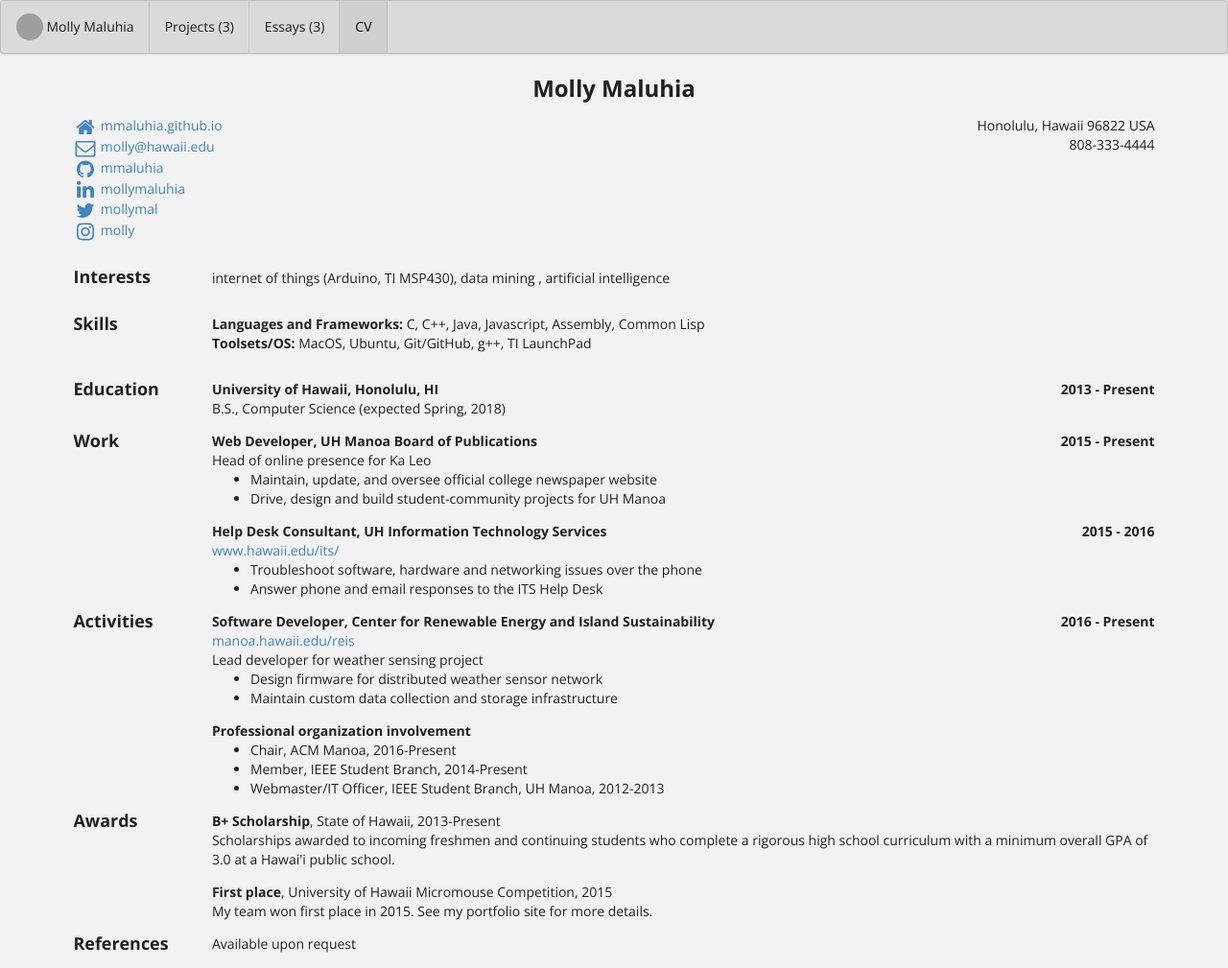
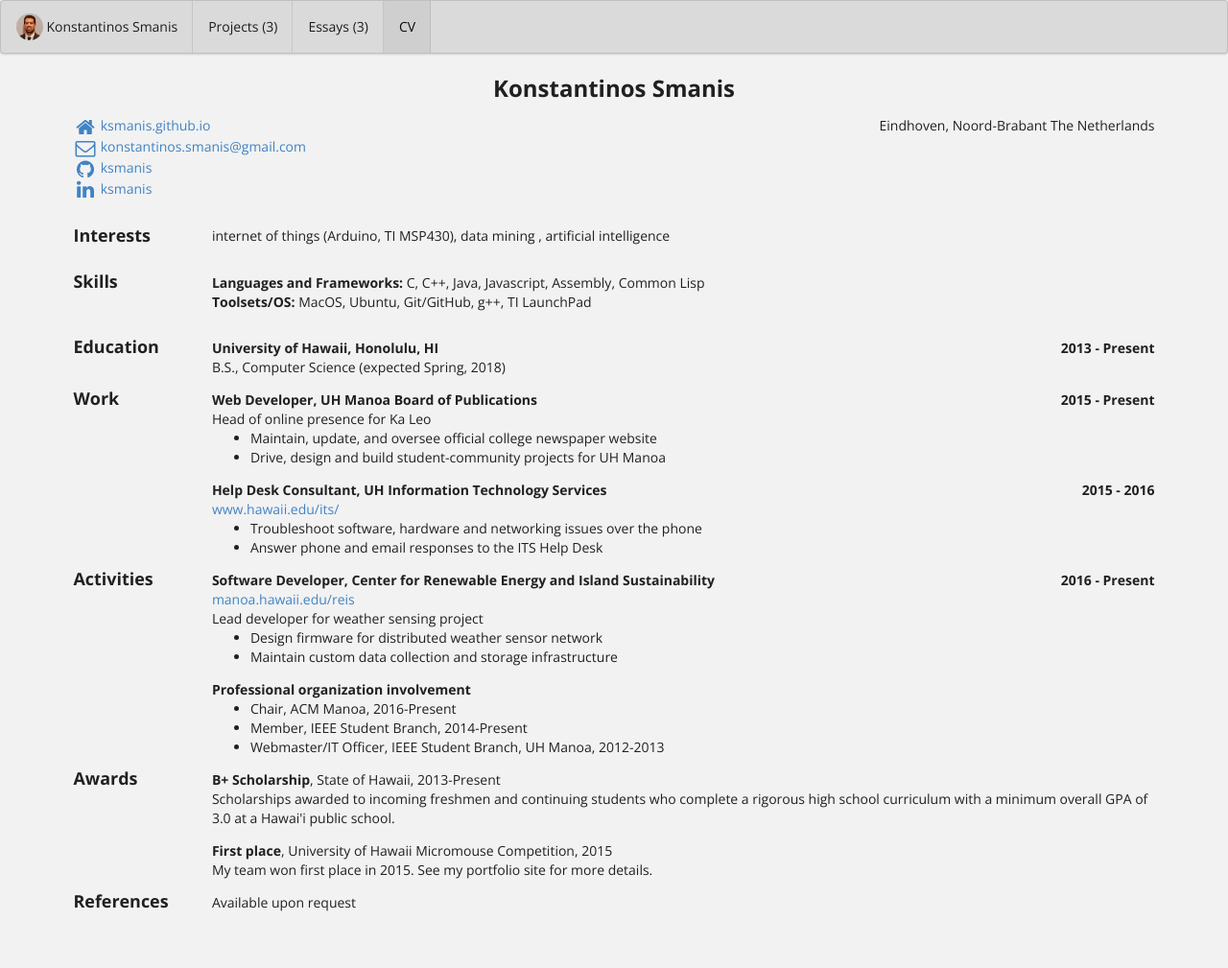
Before and after one commit to KSmanis/ksmanis.github.io, a Jekyll site: the page built from bio/index.html, in a window 1280 px wide. Shown: the whole page at 96% size. Built offline with Jekyll 4.4.1, drawn with Linux system fonts in a browser that asks for light colours; after the commit the page ends 965 px from its top, so only the background shows below that; grey boxes are pictures that could not be loaded.

Commit message:
Personalize basics section

```diff
--- a/_data/bio.json
+++ b/_data/bio.json
@@ -1,39 +1,29 @@
 {
   "basics": {
-    "name": "Molly Maluhia",
-    "label": "Student",
-    "picture": "https://techfolios.github.io/template/images/molly.png",
-    "email": "molly@hawaii.edu",
-    "phone": "808-333-4444",
-    "website": "https://mmaluhia.github.io",
-    "summary": "I am studying for a B.S. in Computer Science in the Department of Information and Computer Sciences at the University of Hawaii. I expect to graduate in Spring, 2020.",
+    "name": "Konstantinos Smanis",
+    "label": "Software Engineer",
+    "picture": "https://ksmanis.github.io/images/profile.jpg",
+    "email": "konstantinos.smanis@gmail.com",
+    "phone": "",
+    "website": "https://ksmanis.github.io",
+    "summary": "",
     "location": {
       "address": "",
-      "postalCode": "96822",
-      "city": "Honolulu",
-      "countryCode": "USA",
-      "region": "Hawaii"
+      "postalCode": "",
+      "city": "Eindhoven",
+      "countryCode": "The Netherlands",
+      "region": "Noord-Brabant"
     },
     "profiles": [
       {
         "network": "github",
-        "username": "mmaluhia",
-        "url": "http://github.com/changeme"
+        "username": "ksmanis",
+        "url": "https://github.com/ksmanis"
       },
       {
         "network": "linkedin",
-        "username": "mollymaluhia",
-        "url": "http://linkedin.com/in/changeme"
-      },
-      {
-        "network": "twitter",
-        "username": "mollymal",
-        "url": "http://twitter.com/changeme"
-      },
-      {
-        "network": "instagram",
-        "username": "molly",
-        "url": "http://instagram.com/changeme"
+        "username": "ksmanis",
+        "url": "https://www.linkedin.com/in/ksmanis"
       }
     ]
   },
```
Also changed, not shown: images/molly.png (deleted), images/profile.jpg (added).
